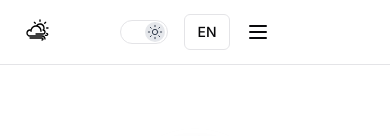
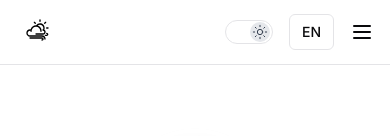
Before and after one commit to zsy1207/zsy1207.github.io, a Next.js app: page / in a window 390 px wide. Shown: the top 136 px of the page. Built offline with nearby package versions, Linux system fonts and the light colour scheme.

Commit message:
Fix mobile nav actions alignment

```diff
--- a/components/navigation.tsx
+++ b/components/navigation.tsx
@@ -45,7 +45,7 @@ export function Navigation() {
       enabled && "transition-all duration-300 ease-out"
     )}>
       <div className="container max-w-4xl mx-auto grid h-16 grid-cols-[1fr_auto_1fr] items-center px-4">
-        <div className="flex items-center justify-start">
+        <div className="col-start-1 flex items-center justify-start">
           <Link href="/" className={cn(
             "flex items-center gap-0 group",
             enabled && "transition-all duration-300 ease-out"
@@ -71,7 +71,7 @@ export function Navigation() {
             )}>{language === "en" ? "Shiyang Zhou" : "Shiyang Zhou（周世扬）"}</span>
           </Link>
         </div>
-        <nav className="hidden md:flex items-center justify-center space-x-6 text-sm font-medium">
+        <nav className="col-start-2 hidden items-center justify-center space-x-6 text-sm font-medium md:flex">
           {NAV_ITEMS.map((item) => (
             <Link
               key={item.href}
@@ -89,6 +89,7 @@ export function Navigation() {
           ))}
         </nav>
         <div className={cn(
+          "col-start-3",
           "flex items-center justify-end gap-4",
           enabled && "transition-all duration-300 ease-out"
         )}>
```
